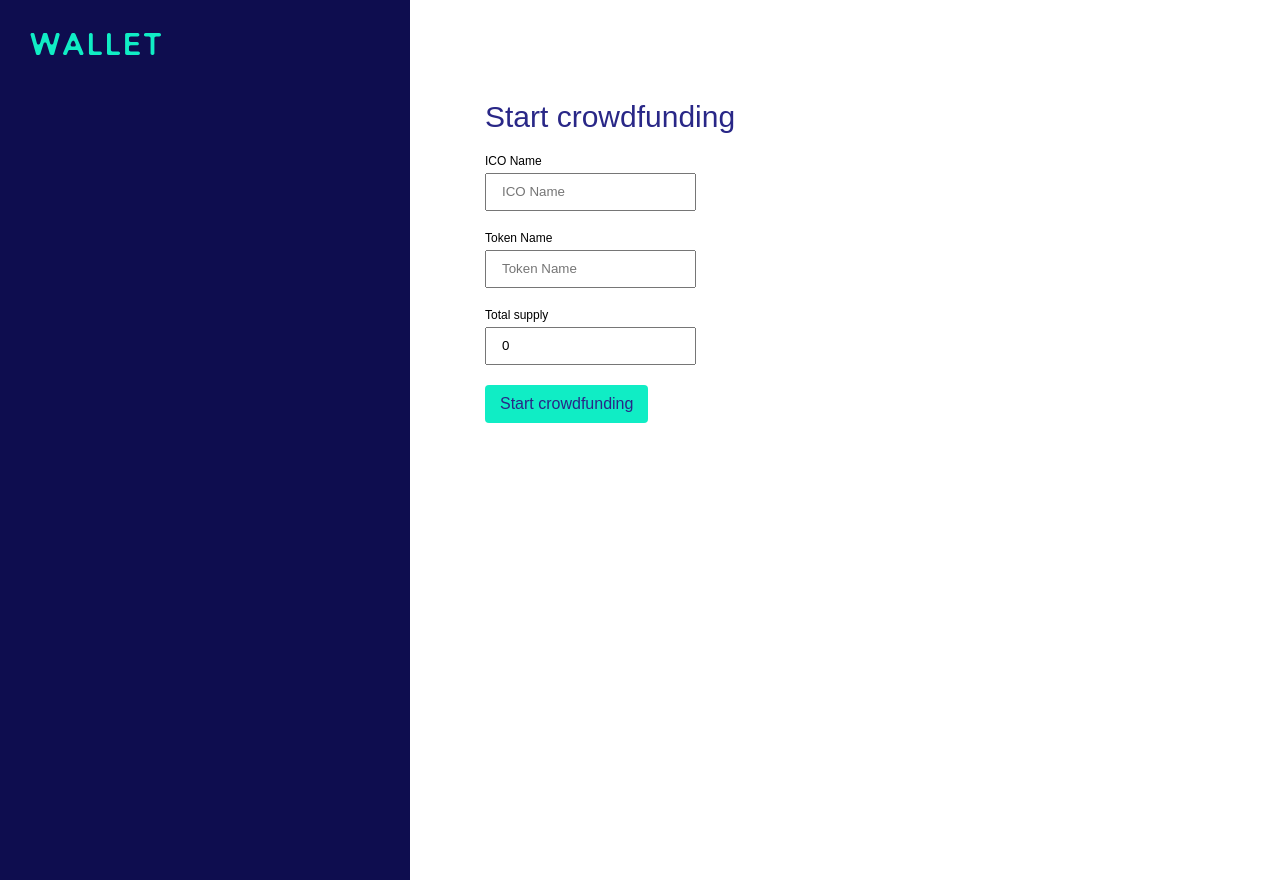
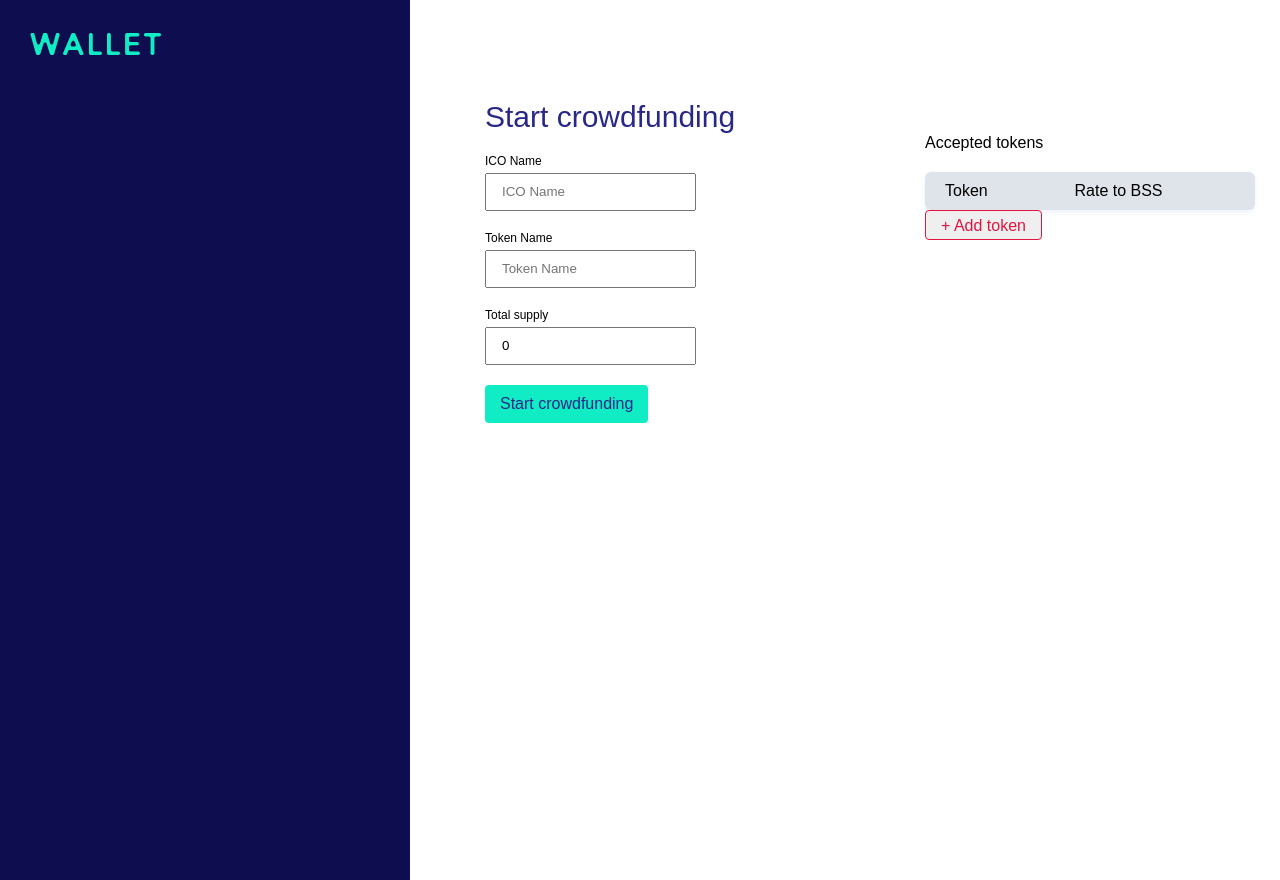
Before and after one commit to artyemk/eoshack, an Angular app: page /crowdfunding in a window 1280 px wide. Built offline with nearby package versions, Linux system fonts and the light colour scheme; a web font is replaced by a local one.

Commit message:
transfer

```diff
--- a/src/app/app.component.less
+++ b/src/app/app.component.less
@@ -100,6 +100,15 @@ body, div, h1, h2, h3, h4, h5, h6, header, html, img, input, label, li, section,
 	background: darken(@color2, 3%);
 }
 
+.button-mode-3 {
+	border: 1px solid @color3;
+	border-radius: 4px;
+	font-size: 16px;
+	color: @color3;
+	height: 30px;
+	line-height: 30px;
+}
+
 .heading {
 	font-size: 64px;
 	color: @color2;
@@ -133,3 +142,22 @@ body, div, h1, h2, h3, h4, h5, h6, header, html, img, input, label, li, section,
 	padding-top: 100px;
 	padding-left: 50px;
 }
+
+.table {
+	background: #FFFFFF;
+	box-shadow: 0 2px 4px 0 rgba(66,134,245,0.10);
+	border-radius: 6px;
+	overflow: hidden;
+	border-collapse: collapse;
+	margin-top: 20px;
+	font-size: 20px;
+}
+
+.table__td {
+	padding: 15px 30px;
+	min-width: 150px;
+}
+
+.table__td-th {
+	background: #DFE3EA;
+}
--- a/src/app/crowdfunding/crowdfunding.component.html
+++ b/src/app/crowdfunding/crowdfunding.component.html
@@ -26,7 +26,18 @@
           </div>
         </div>
         <div class="crowdfunding__r">
-
+          <div>Accepted tokens</div>
+          <table class="table">
+            <tr>
+              <td class="table__td table__td-th">Token</td>
+              <td class="table__td table__td-th">Rate to BSS</td>
+            </tr>
+            <tr *ngFor="let row of acceptedTokens">
+              <td class="table__td" [innerText]="row.name"></td>
+              <td class="table__td" [innerText]="row.rate"></td>
+            </tr>
+          </table>
+          <button class="button button-mode-3">+ Add token</button>
         </div>
       </div>
       <div *ngIf="errorStr" class="section__row">
--- a/src/app/crowdfunding/crowdfunding.component.less
+++ b/src/app/crowdfunding/crowdfunding.component.less
@@ -17,3 +17,16 @@
 	width: 350px;
 	padding-left: 20px;
 }
+
+.crowdfunding__r .table {
+	font-size: 16px;
+}
+
+.crowdfunding__r .table__td {
+	padding: 10px 20px;
+	min-width: auto;
+}
+
+.crowdfunding__r .table {
+	width: 100%;
+}
--- a/src/app/crowdfunding/crowdfunding.component.ts
+++ b/src/app/crowdfunding/crowdfunding.component.ts
@@ -7,10 +7,12 @@ import { Component, OnInit, ViewEncapsulation } from '@angular/core';
   encapsulation: ViewEncapsulation.None
 })
 export class CrowdfundingComponent implements OnInit {
+  acceptedTokens: {name: string; rate: string;}[];
 
   constructor() { }
 
   ngOnInit() {
+    this.acceptedTokens = [];
   }
 
 }
--- a/src/app/user.service.ts
+++ b/src/app/user.service.ts
@@ -5,15 +5,19 @@ let CryptoJS = require('crypto-js');
   providedIn: 'root'
 })
 export class UserService {
+  public privateKey: string;
 
   constructor() { }
 
   getPrivateKey() {
-    let enteredPassword = prompt('Enter your password');
-    let encodedPrivateKey = localStorage.getItem('eos_password');
-    let bytes = CryptoJS.AES.decrypt(encodedPrivateKey, enteredPassword);
-    let decodedPrivateKey = bytes.toString(CryptoJS.enc.Utf8);
+    if (!this.privateKey) {
+      let enteredPassword = prompt('Enter your password');
+      let encodedPrivateKey = localStorage.getItem('eos_password');
+      let bytes = CryptoJS.AES.decrypt(encodedPrivateKey, enteredPassword);
 
-    return decodedPrivateKey;
+      this.privateKey = bytes.toString(CryptoJS.enc.Utf8);
+    }
+
+    return this.privateKey;
   }
 }
--- a/src/app/variables.less
+++ b/src/app/variables.less
@@ -2,3 +2,4 @@
 
 @color1: #E21642;
 @color2: #10EDC5;
+@color3: #E21642;
--- a/src/app/wallet/wallet.component.html
+++ b/src/app/wallet/wallet.component.html
@@ -7,14 +7,14 @@
     <a class="button button-mode-2 wallet__transfer" routerLink="/transfer">Transfer</a>
     <div class="block">
       <div class="heading2">Balance</div>
-      <table class="wallet__table">
+      <table class="table">
         <tr>
-          <td class="wallet__td wallet__td-th">Token</td>
-          <td class="wallet__td wallet__td-th">Rate to BSS</td>
+          <td class="table__td table__td-th">Token</td>
+          <td class="table__td table__td-th">Rate to BSS</td>
         </tr>
         <tr *ngFor="let row of rows">
-          <td class="wallet__td" [innerText]="row.name"></td>
-          <td class="wallet__td" [innerText]="row.value"></td>
+          <td class="table__td" [innerText]="row.name"></td>
+          <td class="table__td" [innerText]="row.value"></td>
         </tr>
       </table>
       <div *ngIf="errorStr" class="section__row">
--- a/src/app/wallet/wallet.component.less
+++ b/src/app/wallet/wallet.component.less
@@ -1,22 +1,3 @@
-.wallet__table {
-	background: #FFFFFF;
-	box-shadow: 0 2px 4px 0 rgba(66,134,245,0.10);
-	border-radius: 6px;
-	overflow: hidden;
-	border-collapse: collapse;
-	margin-top: 20px;
-	font-size: 20px;
-}
-
-.wallet__td {
-	padding: 15px 30px;
-	min-width: 150px;
-}
-
-.wallet__td-th {
-	background: #DFE3EA;
-}
-
 .wallet__start,
 .wallet__transfer {
 	width: 160px;
```
Also changed, not shown: app.js (+33 -3 lines).
